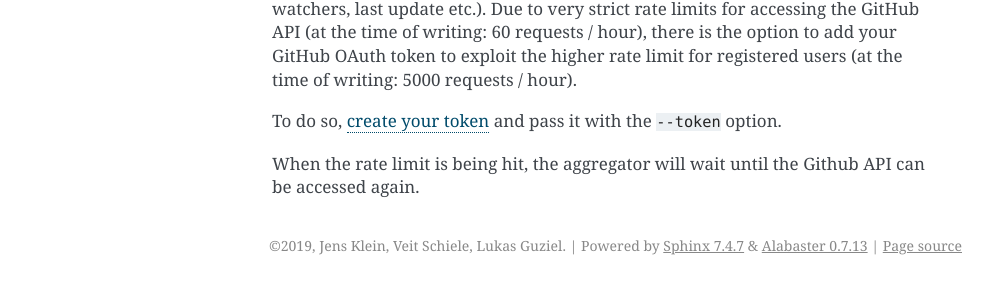
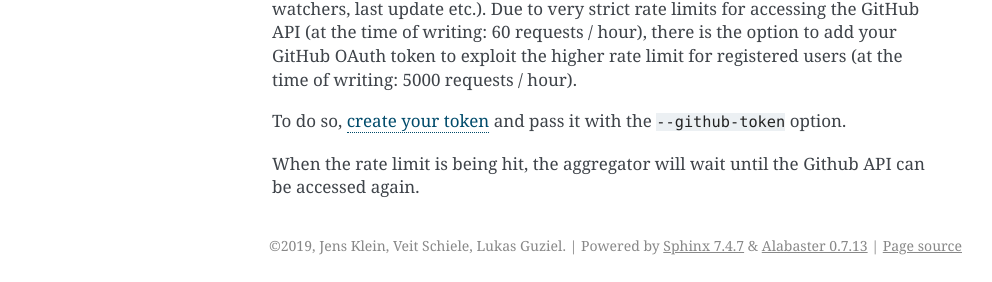
Before and after one commit to collective/pyf.aggregator, a Sphinx documentation site: the page built from docs/usage.rst, in a window 1280 px wide. Shown: the part 830-1112 px from the top of the page, without its empty margins (148-1140 px from the left). Built offline with Sphinx 7.4.7, drawn with Linux system fonts in a browser that asks for light colours.

Commit message:
honor paul for github plugin

```diff
--- a/README.rst
+++ b/README.rst
@@ -21,4 +21,5 @@
 * `@jensens <https://github.com/jensens>`_
 * `@veit <https://github.com/veit>`_
 * `@guziel <https://github.com/guziel>`_
+* `@pgrunewald <https://github.com/pgrunewald>`_
 * `@pypa <https://github.com/pypa>`_
--- a/docs/usage.rst
+++ b/docs/usage.rst
@@ -41,6 +41,6 @@
 GitHub API (at the time of writing: 60 requests / hour), there is the option to add your GitHub OAuth token to exploit
 the  higher rate limit for registered users (at the time of writing: 5000 requests / hour).
 
-To do so, `create your token <https://github.com/settings/tokens>`_ and pass it with the ``--token`` option.
+To do so, `create your token <https://github.com/settings/tokens>`_ and pass it with the ``--github-token`` option.
 
 When the rate limit is being hit, the aggregator will wait until the Github API can be accessed again.
```
